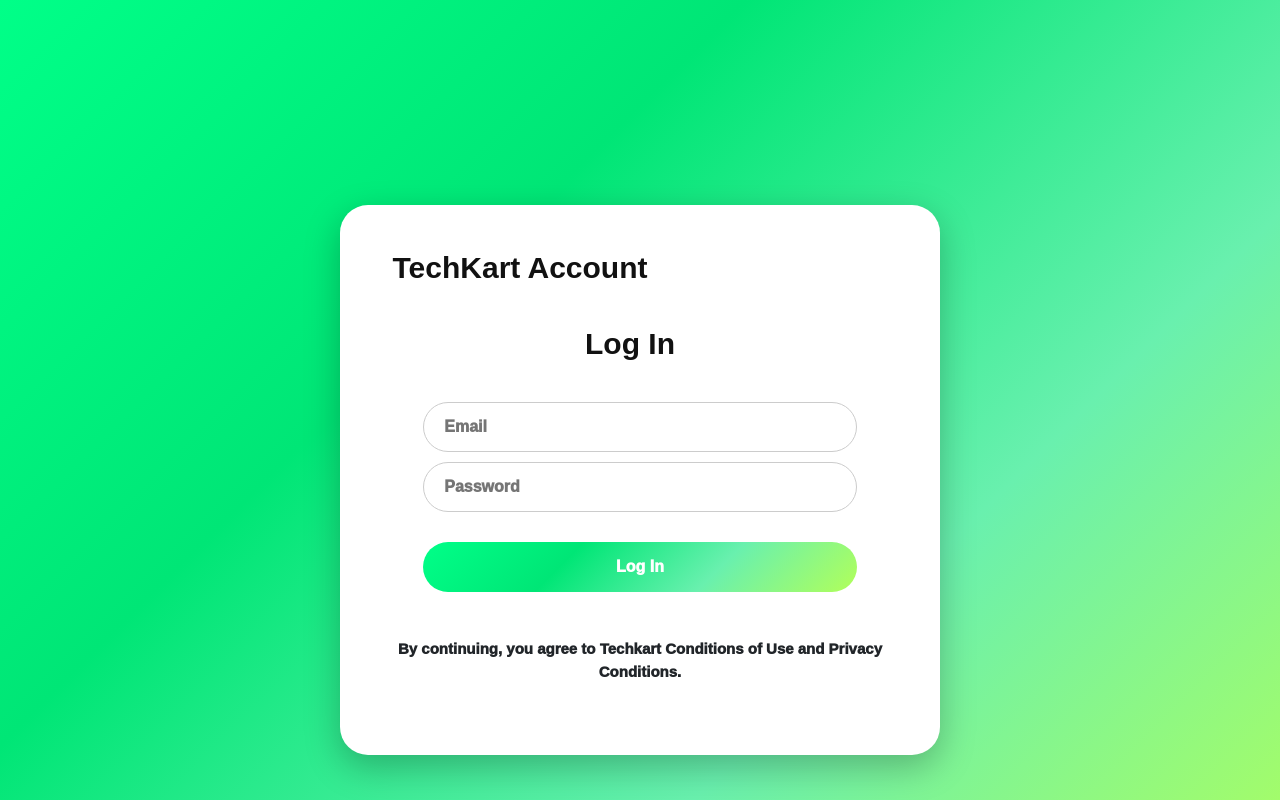
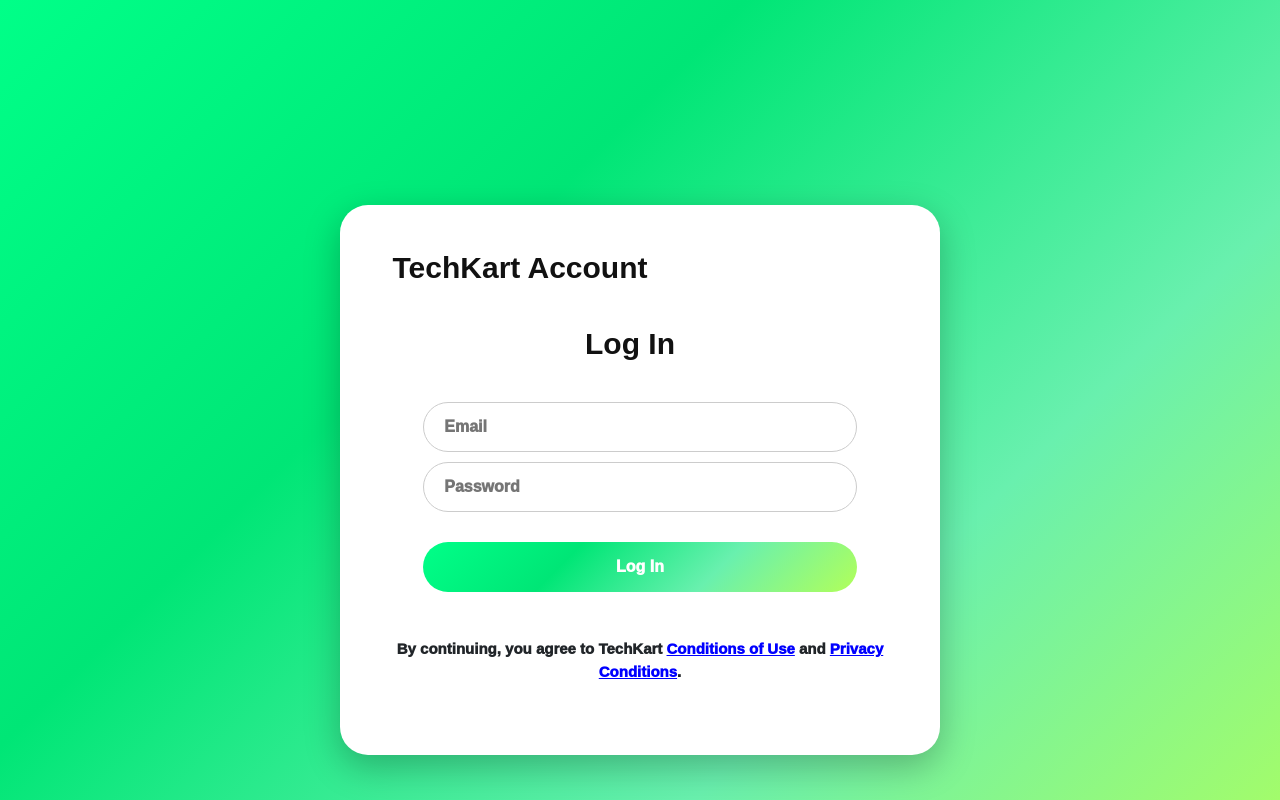
Before and after one commit to kathiravan-018/Techkart_Frontend, a React (Create React App) app: page /login in a window 1280 px wide. Shown: the top 800 px of the page. Built offline with nearby package versions, Linux system fonts and the light colour scheme.

Commit message:
Redesigned

```diff
--- a/src/Login.css
+++ b/src/Login.css
@@ -94,6 +94,11 @@
 
 }
 
+.terms a {
+  color: blue;
+  text-decoration: underline;
+}
+
 @media (max-width:430px){
     .login-card{
         width: calc(100% - 10%);
--- a/src/Login.jsx
+++ b/src/Login.jsx
@@ -2,7 +2,7 @@
 import { useContext } from 'react';
 import axios from 'axios';
 import { toast } from 'react-toastify';
-import { useNavigate } from 'react-router-dom';
+import { useNavigate, Link } from 'react-router-dom';
 import { Usercontext } from './context/Usercontext';
 
 export default function Login() {
@@ -76,8 +76,15 @@
     onClick={login}>Log In</button>
 
     <p className="terms">
-      By continuing, you agree to Techkart <a >Conditions of Use</a> and <a >Privacy Conditions</a>.
-    </p>
+  By continuing, you agree to TechKart{" "}
+  <Link to="/aboutus" className="terms-link">
+    Conditions of Use
+  </Link>{" "}
+  and{" "}
+  <Link to="/aboutus" className="terms-link">
+    Privacy Conditions
+  </Link>.
+</p>
 
   </div>
 </div>
--- a/src/Signin.css
+++ b/src/Signin.css
@@ -81,6 +81,10 @@
     top: 10%;
 
 }
+.terms a {
+  color: blue;
+  text-decoration: underline;
+}
 
 @media (max-width:430px){
     .signin-card{
--- a/src/Signin.jsx
+++ b/src/Signin.jsx
@@ -1,6 +1,6 @@
 import './Signin.css';
 import { useState, useContext} from 'react';
-import { useNavigate } from 'react-router-dom';
+import { useNavigate, Link } from 'react-router-dom';
 import { toast } from 'react-toastify';
 import axios from 'axios';
 import { Usercontext } from './context/Usercontext';
@@ -80,8 +80,15 @@
       </button>
 
     <p className="terms">
-      By continuing, you agree to Techkart <a >Conditions of Use</a> and <a >Privacy Conditions</a>.
-    </p>
+  By continuing, you agree to TechKart{" "}
+  <Link to="/aboutus" className="terms-link">
+    Conditions of Use
+  </Link>{" "}
+  and{" "}
+  <Link to="/aboutus" className="terms-link">
+    Privacy Conditions
+  </Link>.
+</p>
 
   </div>
 </div>
```
